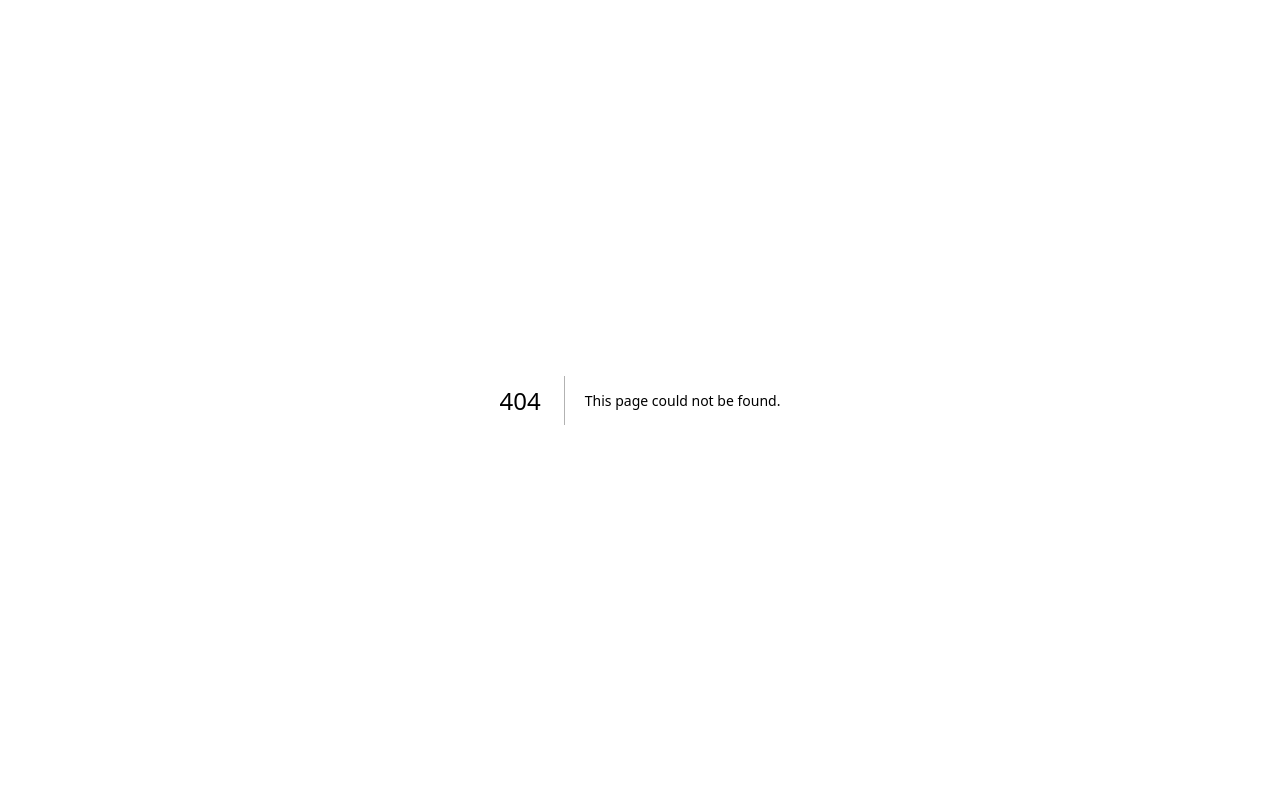
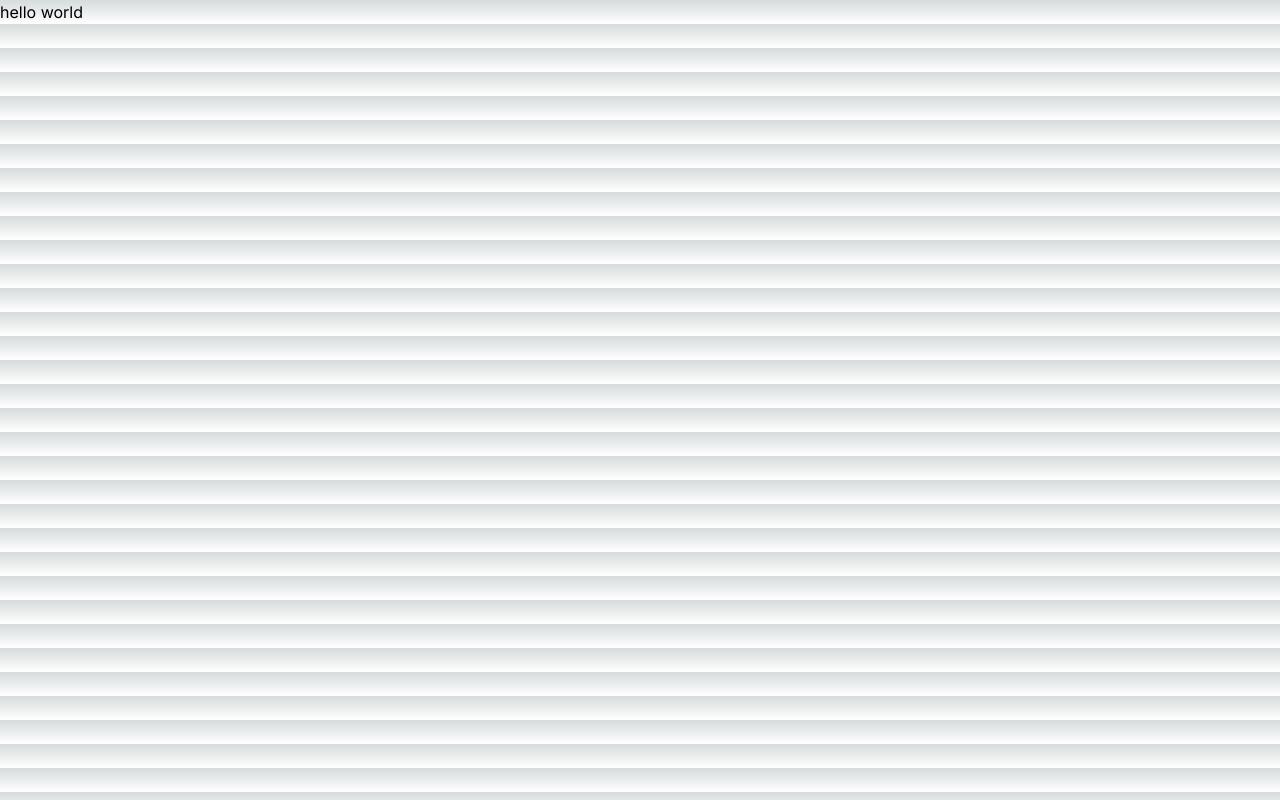
Before and after one commit to volaix/breakdancedb, a Next.js app: page /yourmoves in a window 1280 px wide. Before the commit this address had no page. Built offline with nearby package versions, Linux system fonts and the light colour scheme.

Commit message:
added yourmoves page

```diff
--- /dev/null
+++ b/src/app/yourmoves/page.tsx
@@ -0,0 +1,4 @@
+const Page = () => {
+ return <>hello world</>
+}
+export default Page
```
